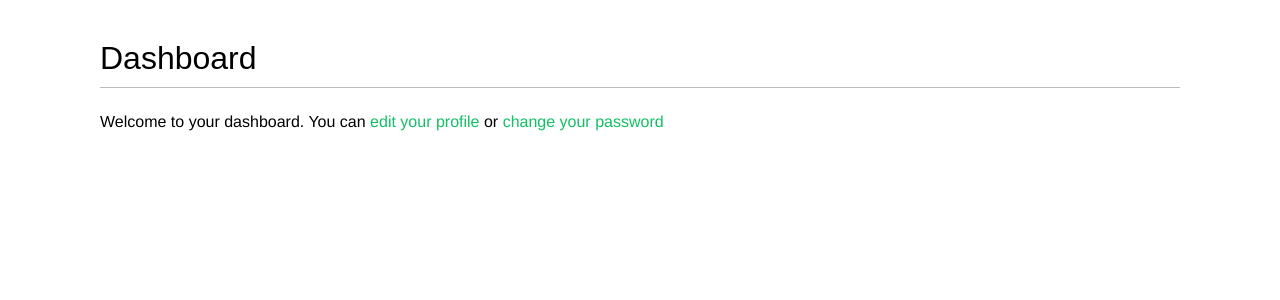
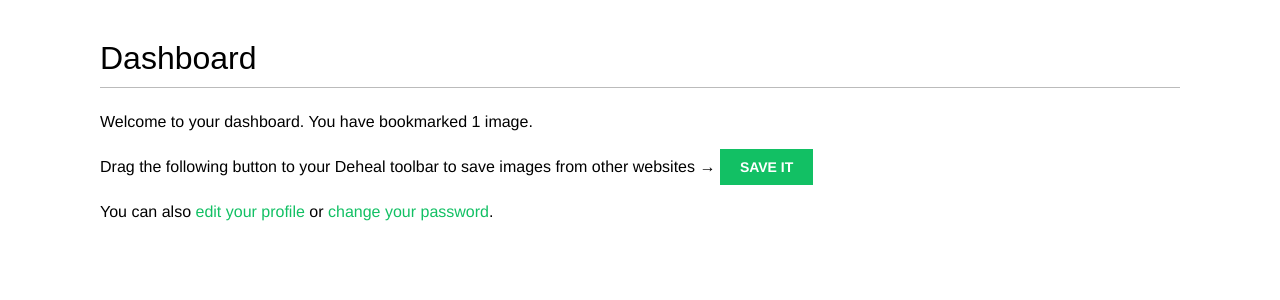
Before and after one commit to DenzelGitonga007/My-Social-Website, a Django app: page / in a window 1280 px wide. Shown: the part 48-348 px from the top of the page. Run offline with Django 4.2, Linux system fonts and the light colour scheme; a user stored in the database is signed in; data comes from the database, SQL or seed files in the repository; some web fonts are replaced.

Commit message:
save image

```diff
--- a/bookmarks/images/templates/bookmarklet_launcher.js
+++ b/bookmarks/images/templates/bookmarklet_launcher.js
@@ -1,9 +1,7 @@
 (function(){
     if(!window.bookmarklet) {
-    bookmarklet_js = document.body.appendChild(document.
-   createElement('script'));
-    bookmarklet_js.src = '//127.0.0.1:8000/static/js/bookmarklet.js?r='+Math.
-   floor(Math.random()*9999999999999999);
+    bookmarklet_js = document.body.appendChild(document.createElement('script'));
+    bookmarklet_js.src = '//127.0.0.1:8000/static/js/bookmarklet.js?r='+Math.floor(Math.random()*9999999999999999);
     window.bookmarklet = true;
     }
     else {
--- a/bookmarks/templates/account/dashboard.html
+++ b/bookmarks/templates/account/dashboard.html
@@ -1,6 +1,14 @@
 {% extends "base.html" %}
 {% block title %}Dashboard{% endblock %}
 {% block content %}
+
 <h1>Dashboard</h1>
-<p>Welcome to your dashboard. You can <a href="{% url 'edit' %}">edit your profile</a> or <a href="{% url 'password_change' %}">change your password</a></p>
+{% with total_images_created=request.user.images_created.count %}
+ <p>Welcome to your dashboard. You have bookmarked {{ total_images_created }} image{{ total_images_created|pluralize }}.</p>
+ {% endwith %}
+ <p>Drag the following button to your Deheal toolbar to save images
+from other websites → <a href="javascript:{% include "bookmarklet_launcher.js" %}" class="button">Save it</a></p>
+ <p>You can also <a href="{% url "edit" %}">edit your profile</a> or <a
+href="{% url "password_change" %}">change your password</a>.</p>
+
 {% endblock %}
```
